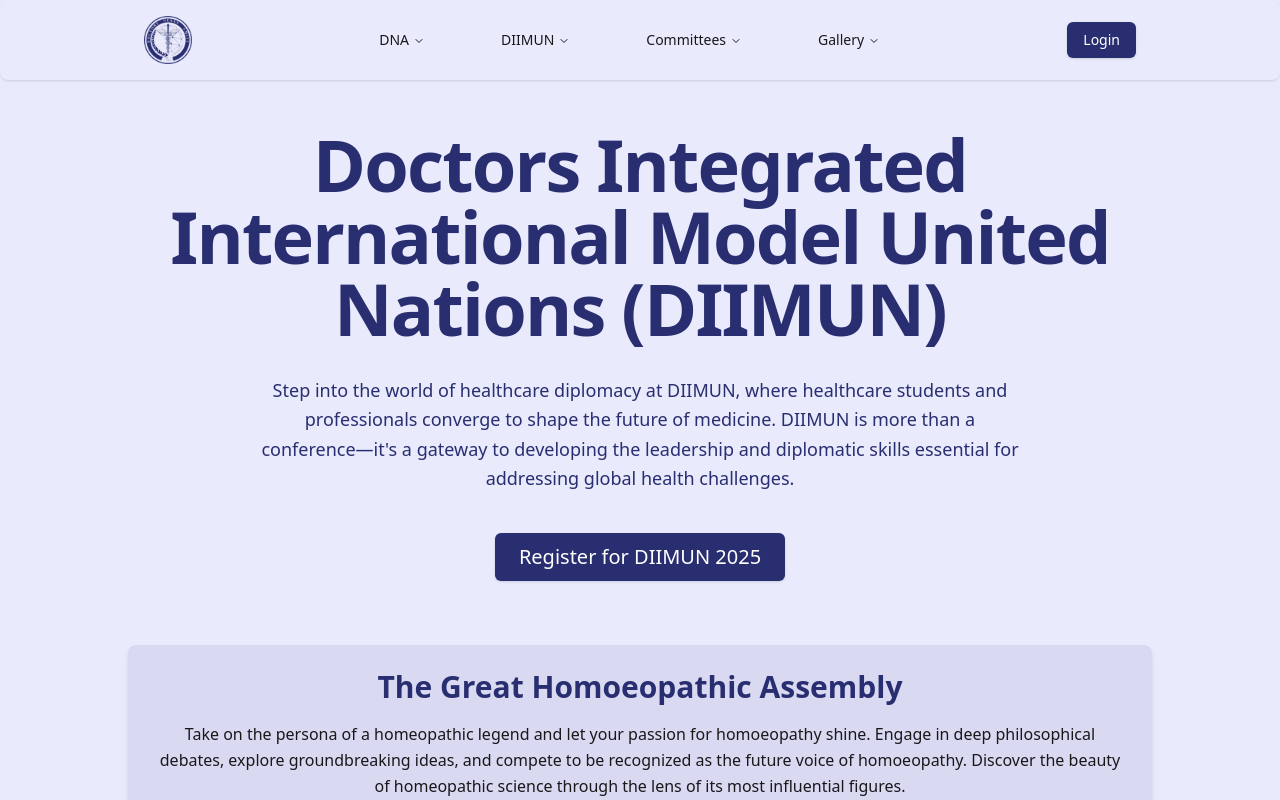
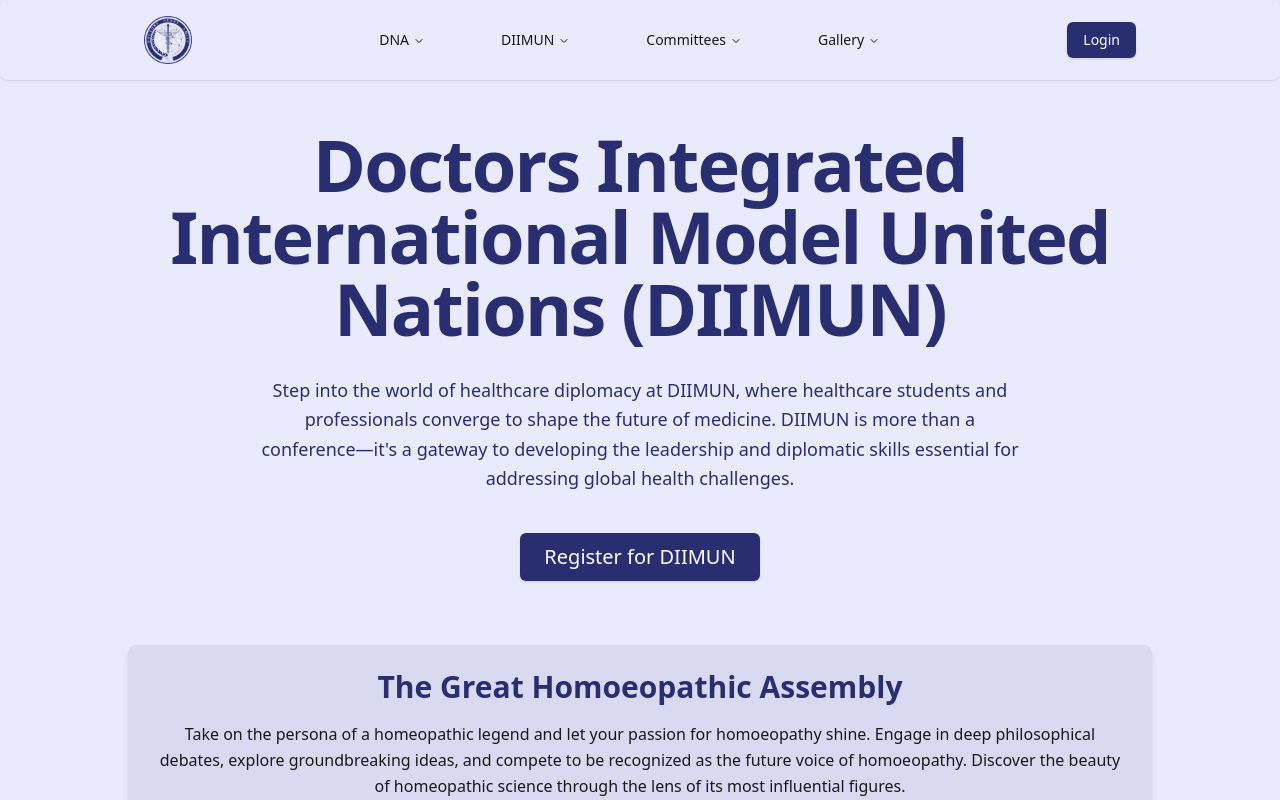
Before and after one commit to reun100e/DNA, a React (Vite) app in the folder frontend/: page /diimun in a window 1280 px wide. Shown: the top 800 px of the page. Built offline with nearby package versions, Linux system fonts and the light colour scheme.

Commit message:
Resusable CTA which acts as a register/pay button

```diff
--- a/frontend/src/components/CTA.tsx
+++ b/frontend/src/components/CTA.tsx
@@ -1,13 +1,66 @@
+import { useState, useEffect } from "react";
+import { useAuth } from "@/context/AuthContext";
 import { useNavigate } from "react-router-dom";
+import { toast } from "react-toastify";
 import { Button } from "./ui/button";
 
 export const CTA = () => {
+  const { isAuthenticated, user, fetchMyRegistrations, registerForEvent } = useAuth();
+  const [registrations, setRegistrations] = useState<any[]>([]);
+  const [loading, setLoading] = useState(false);
+
   const navigate = useNavigate();
+
+
+  const handleRegister = async () => {
+    setLoading(true);
+    try {
+      if (isAuthenticated) {
+        if (!user?.is_registered) {
+          const response = await registerForEvent(2);
+          toast.info(response);
+        }
+        if (user?.is_registered) {
+          if (user?.is_payment_complete) {
+            navigate("/docs");
+          } else {
+            toast.info("Please complete the payment!");
+            navigate("/pay");
+          }
+        }
+      } else {
+        toast.info("Please Login / Register to continue"); // Changed to info for consistency
+        navigate("/register");
+      }
+    } catch (error: any) {
+      if (error.message === "Authentication credentials were not provided.") {
+        toast.info("Please log in to register for this event.");
+        navigate("/login");
+      } else {
+        toast.error(error.message || "An error occurred during registration.");
+      }
+    } finally {
+      setLoading(false);
+    }
+  };
+
   return (
     <div className="mt-10 text-center">
-      <Button className="p-6 text-xl">
-        <a onClick={() => navigate("/register")}>Register for DIIMUN 2025</a>
+      <Button
+        className="p-6 text-xl"
+        onClick={handleRegister}
+        disabled={loading}
+      >
+        {loading
+          ? "Processing..."
+          : user?.is_payment_complete
+          ? "Prepare for DIIMUN"
+          : user?.is_registered
+          ? "Complete payment"
+          : "Register for DIIMUN"}
       </Button>
     </div>
   );
 };
+
+export default CTA;
--- a/frontend/src/types/auth.types.ts
+++ b/frontend/src/types/auth.types.ts
@@ -7,6 +7,8 @@
     phone_number: string;
     is_phone_verified: boolean;
     is_email_verified: boolean;
+    is_registered: boolean;
+    is_payment_complete: boolean;
     dna_id: string;
     profile_picture: string;
     bio: string | null;
```
